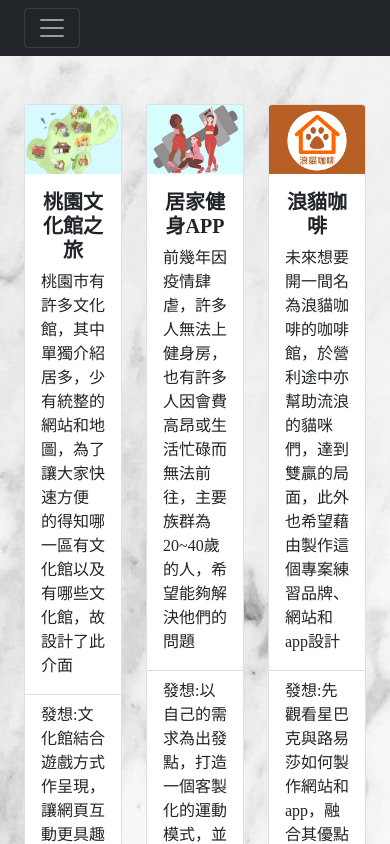
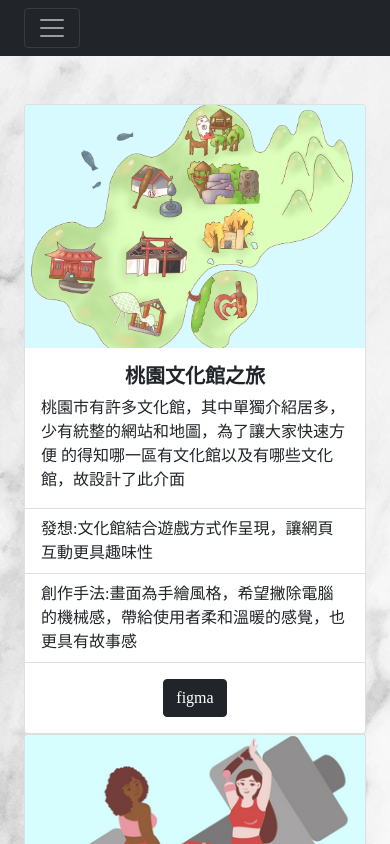
Before and after one commit to Wei1203/resume, a plain HTML site: page works.html in a window 390 px wide. Shown: the top 844 px of the page. Drawn offline with nearby package versions, Linux system fonts and the light colour scheme.

Commit message:
Update works.html

```diff
--- a/works.html
+++ b/works.html
@@ -105,7 +105,7 @@ overflow-x: hidden;
 
 	<div class="container">
 	 <div class="row justify-content-around ">
-    <div class="col-4">
+    <div class="col-sm-4">
       <div class="card" >
   <img src="桃園文化館之旅2.png" class="card-img-top" alt="...">
   <div class="card-body">
@@ -126,7 +126,7 @@ overflow-x: hidden;
     </div>
 
 
-    <div class="col-4">
+    <div class="col-sm-4">
     <div class="card" >
   <img src="健身app.png" class="card-img-top" alt="...">
   <div class="card-body">
@@ -153,7 +153,7 @@ overflow-x: hidden;
 
 
 
-	 <div class="col-4">
+	 <div class="col-sm-4">
        <div class="card" >
   <img src="浪貓咖啡.png" class="card-img-top" alt="...">
   <div class="card-body">
```
